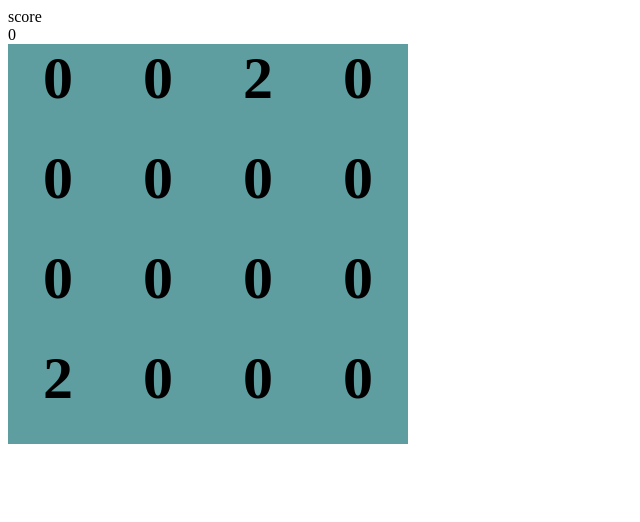
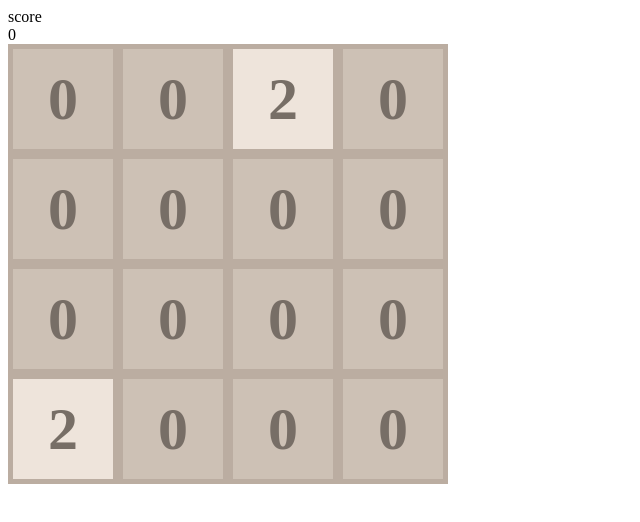
Before and after one commit to andyfoster/2048-clone, a plain HTML site: page index.html in a window 1280 px wide. Shown: the whole page, without its empty margins (0-640 px from the left). Drawn offline with Linux system fonts and the light colour scheme.

Commit message:
Add colors to a JS object map

```diff
--- a/app.js
+++ b/app.js
@@ -5,6 +5,7 @@ document.addEventListener('DOMContentLoaded', () => {
   const width = 4;
   let squares = [];
   let square;
+  let score = 0;
 
   function createBoard() {
     for (let i = 0; i < width * width; i++) {
@@ -16,16 +17,17 @@ document.addEventListener('DOMContentLoaded', () => {
     generateRandomNumber();
     generateRandomNumber();
   }
-
   createBoard();
 
   function generateRandomNumber() {
     let randomNumberOnGrid = Math.floor(Math.random() * squares.length);
     if (squares[randomNumberOnGrid].innerHTML == 0) {
       squares[randomNumberOnGrid].innerHTML = 2;
+      checkForGameOver();
     } else {
       generateRandomNumber();
     }
+    colorSquares();
   }
 
   function moveRight() {
@@ -149,9 +151,35 @@ document.addEventListener('DOMContentLoaded', () => {
           parseInt(squares[i].innerHTML) + parseInt(squares[i + 1].innerHTML);
         squares[i].innerHTML = combinedTotal;
         squares[i + 1].innerHTML = 0;
+        score += combinedTotal;
+        scoreDisplay.innerHTML = score;
       }
     }
+    checkForWin();
   }
+
+  function colorSquares() {
+    let colors = {
+      0: ['#CDC1B5', '#776E66'],
+      2: ['#EEE4DB', '#776E66'],
+      4: ['#EEE1CA', '#776E66'],
+      8: ['#F2B27E', '#F9F6F2'],
+      16: ['purple', '#776E66'],
+      32: ['blue', '#776E66'],
+      64: ['violet', '#776E66'],
+      128: ['violet', '#776E66'],
+      256: ['violet', '#776E66'],
+      512: ['violet', '#776E66'],
+      1024: ['violet', '#776E66'],
+      2048: ['violet', '#776E66'],
+    };
+    for (let i = 0; i < width * width; i++) {
+      squares[i].style = `background-color: ${
+        colors[parseInt(squares[i].innerHTML)][0]
+      }; color: ${colors[parseInt(squares[i].innerHTML)][1]}`;
+    }
+  }
+
   function combineColumn() {
     for (let i = 0; i < 12; i++) {
       if (squares[i].innerHTML === squares[i + width].innerHTML) {
@@ -160,8 +188,11 @@ document.addEventListener('DOMContentLoaded', () => {
           parseInt(squares[i + width].innerHTML);
         squares[i].innerHTML = combinedTotal;
         squares[i + width].innerHTML = 0;
+        score += combinedTotal;
+        scoreDisplay.innerHTML = score;
       }
     }
+    checkForWin();
   }
 
   //Keycodes
@@ -175,7 +206,6 @@ document.addEventListener('DOMContentLoaded', () => {
     } else if (e.keyCode === 38) {
       keyUp();
     }
-    console.log(e.keyCode);
   }
 
   document.addEventListener('keyup', control);
@@ -205,4 +235,27 @@ document.addEventListener('DOMContentLoaded', () => {
     moveUp();
     generateRandomNumber();
   }
+
+  function checkForWin() {
+    for (let i = 0; i < squares.length; i++) {
+      if (squares[i].innerHTML == 2048) {
+        resultDisplay.innerHTML = 'You Win!';
+        document.removeEventListener('keyup', control);
+      }
+    }
+  }
+
+  function checkForGameOver() {
+    let zeros = 0;
+    for (let i = 0; i < squares.length; i++) {
+      if (squares[i].innerHTML == 0) {
+        zeros++;
+      }
+    }
+
+    if (zeros === 0) {
+      resultDisplay.innerHTML = 'You Lose';
+      document.removeEventListener('keyup', control);
+    }
+  }
 });
--- a/style.css
+++ b/style.css
@@ -1,14 +1,16 @@
 .grid {
   display: flex;
   flex-wrap: wrap;
-  width: 400px;
-  height: 400px;
-  background-color: aquamarine;
+  width: 440px;
+  height: 440px;
+  background-color: #cdc1b5;
 }
 
 .grid div {
+  border: 5px solid #bbada1;
   width: 100px;
   height: 100px;
+  line-height: 100px;
   background-color: cadetblue;
   font-size: 60px;
   font-weight: bold;
```
